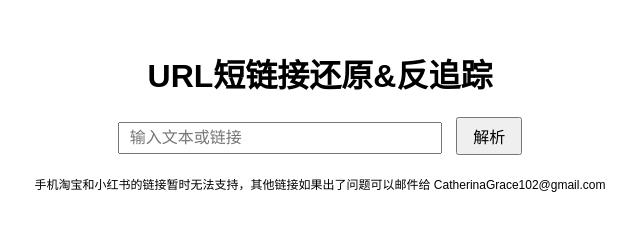
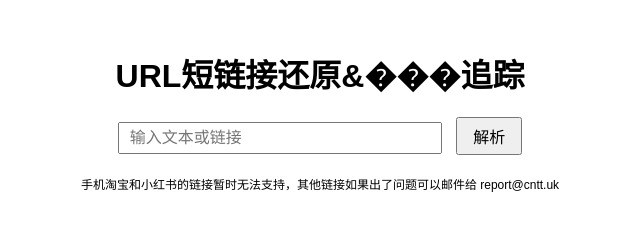
Before and after one commit to Catherina0/FreeNetGuard, a plain HTML site: page services/UrlCleaner.html in a window 1280 px wide. Shown: the whole page, without its empty margins (320-960 px from the left). Drawn offline with Linux system fonts and the light colour scheme.

Commit message:
update url cleaner

```diff
--- a/services/UrlCleaner.html
+++ b/services/UrlCleaner.html
@@ -49,7 +49,7 @@
     </style>
 </head>
 <body>
-    <h1>URL短链接还原&反追踪</h1>
+    <h1>URL短链接还原&���追踪</h1>
     <input type="text" id="inputText" placeholder="输入文本或链接">
     <button id="parseButton">解析</button>
     <div id="result"></div>
@@ -160,6 +160,6 @@
 
         document.getElementById('parseButton').addEventListener('click', getFullUrl);
     </script>
-    <p class="footer-note">手机淘宝和小红书的链接暂时无法支持，其他链接如果出了问题可以邮件给 CatherinaGrace102@gmail.com</p>
+    <p class="footer-note">手机淘宝和小红书的链接暂时无法支持，其他链接如果出了问题可以邮件给 report@cntt.uk</p>
 </body>
 </html>
```
